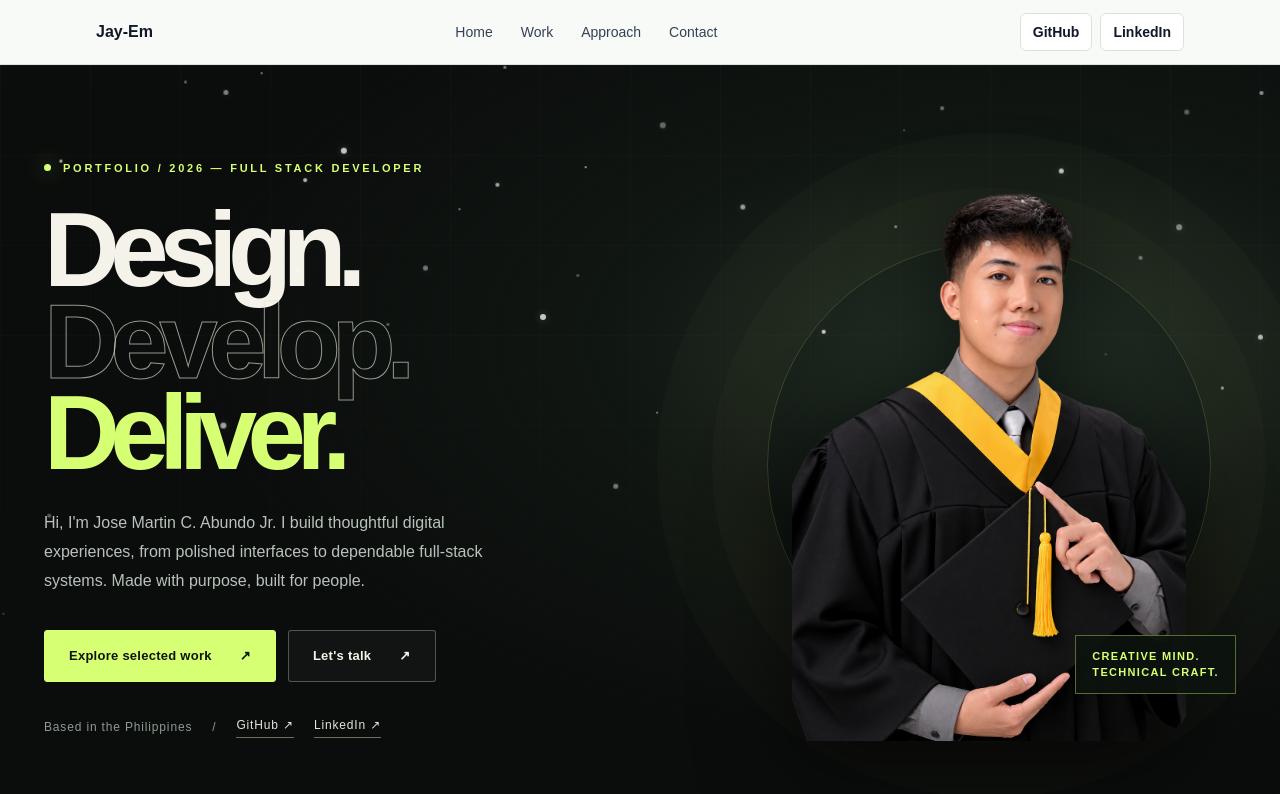
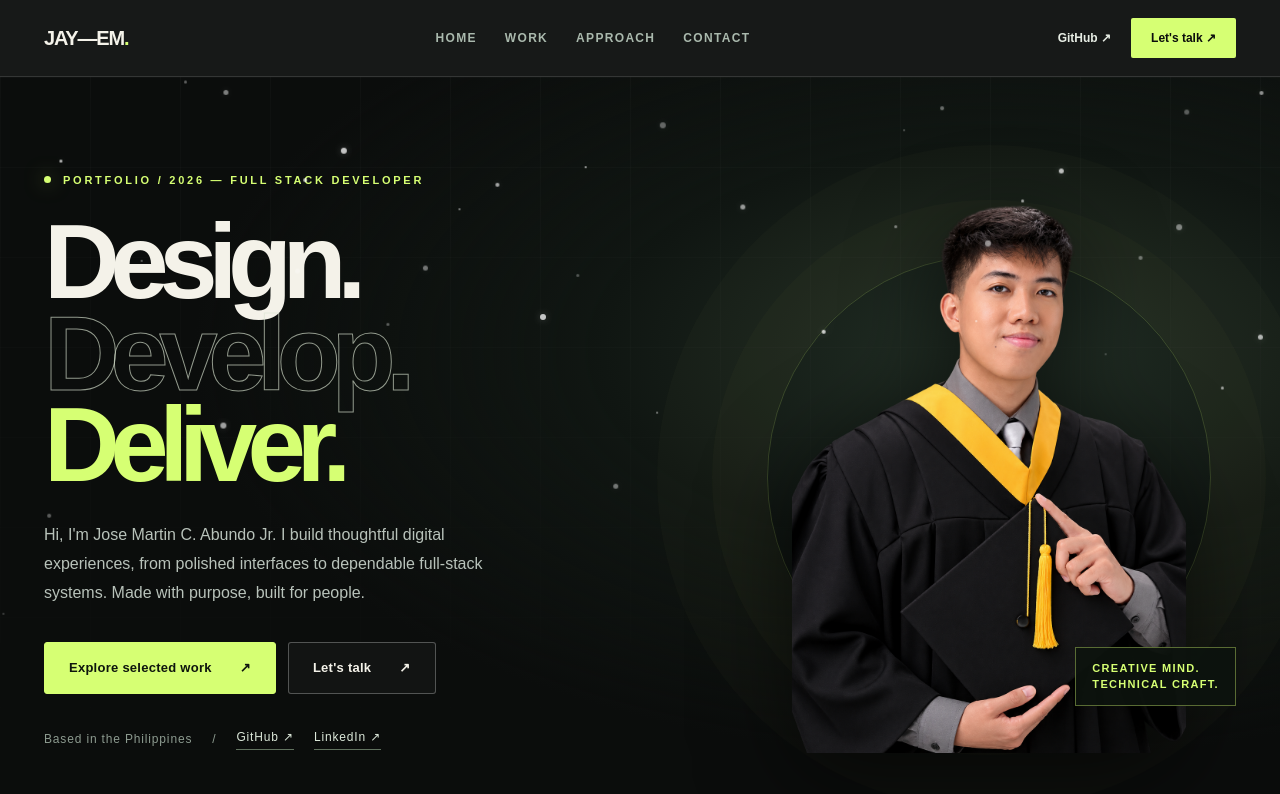
Before and after one commit to jayemabundo04/Jayem-s-Portfolio, a Next.js app: page / in a window 1280 px wide. Shown: the top 794 px of the page. Built offline with nearby package versions, Linux system fonts and the light colour scheme; no server answers.

Commit message:
design: unify homepage and navigation with premium visual direction

```diff
--- a/src/components/layout/Navbar.tsx
+++ b/src/components/layout/Navbar.tsx
@@ -1,46 +1,24 @@
 import Link from "next/link";
-
 import { MobileMenu } from "@/components/layout/MobileMenu";
 import { navigationItems } from "@/data/navigation";
 import { socialLinks } from "@/data/social-links";
 
 export function Navbar() {
   return (
-    <header className="sticky top-0 z-40 border-b border-line bg-paper/95 backdrop-blur">
-      <div className="mx-auto flex min-h-16 w-full max-w-6xl items-center justify-between px-4 sm:px-6 lg:px-8">
-        <Link
-          className="rounded-md text-base font-bold text-ink transition hover:text-moss focus-visible:outline focus-visible:outline-2 focus-visible:outline-offset-4 focus-visible:outline-moss"
-          href="/"
-        >
-          Jay-Em
+    <header className="sticky top-0 z-40 border-b border-[#ffffff20] bg-[#0b0d0c]/95 text-[#f4f2e9] backdrop-blur-xl">
+      <div className="mx-auto flex min-h-[76px] w-full max-w-[1380px] items-center justify-between px-5 sm:px-8 lg:px-11">
+        <Link className="text-xl font-black tracking-[-0.06em] text-[#f4f2e9] transition hover:text-[#d6ff73]" href="/" aria-label="Jay-Em home">
+          JAY—EM<span className="text-[#d6ff73]">.</span>
         </Link>
-
         <nav aria-label="Primary navigation" className="hidden items-center gap-1 md:flex">
-          {navigationItems.map((item) => (
-            <Link
-              className="rounded-md px-3 py-2 text-sm font-medium text-slate-700 transition hover:bg-white hover:text-moss focus-visible:outline focus-visible:outline-2 focus-visible:outline-offset-2 focus-visible:outline-moss"
-              href={item.href}
-              key={item.href}
-            >
-              {item.label}
-            </Link>
+          {navigationItems.map(item => (
+            <Link className="rounded-sm px-3 py-2 text-xs font-semibold uppercase tracking-[.11em] text-[#aab9ad] transition hover:text-[#d6ff73] focus-visible:outline focus-visible:outline-2 focus-visible:outline-[#d6ff73]" href={item.href} key={item.href}>{item.label}</Link>
           ))}
         </nav>
-
         <div className="hidden items-center gap-2 md:flex">
-          {socialLinks.map((link) => (
-            <Link
-              className="rounded-md border border-line bg-white px-3 py-2 text-sm font-semibold text-ink transition hover:border-moss hover:text-moss focus-visible:outline focus-visible:outline-2 focus-visible:outline-offset-2 focus-visible:outline-moss"
-              href={link.href}
-              key={link.href}
-              rel="noreferrer"
-              target="_blank"
-            >
-              {link.label}
-            </Link>
-          ))}
+          {socialLinks.slice(0,1).map(link => <Link key={link.href} href={link.href} target="_blank" rel="noopener noreferrer" className="text-xs font-semibold text-[#e7ede4] hover:text-[#d6ff73]">{link.label} ↗</Link>)}
+          <Link href="/contact" className="ml-3 rounded-sm bg-[#d6ff73] px-5 py-3 text-xs font-bold text-[#0b0d0c] transition hover:bg-white">Let&apos;s talk ↗</Link>
         </div>
-
         <MobileMenu />
       </div>
     </header>
```
